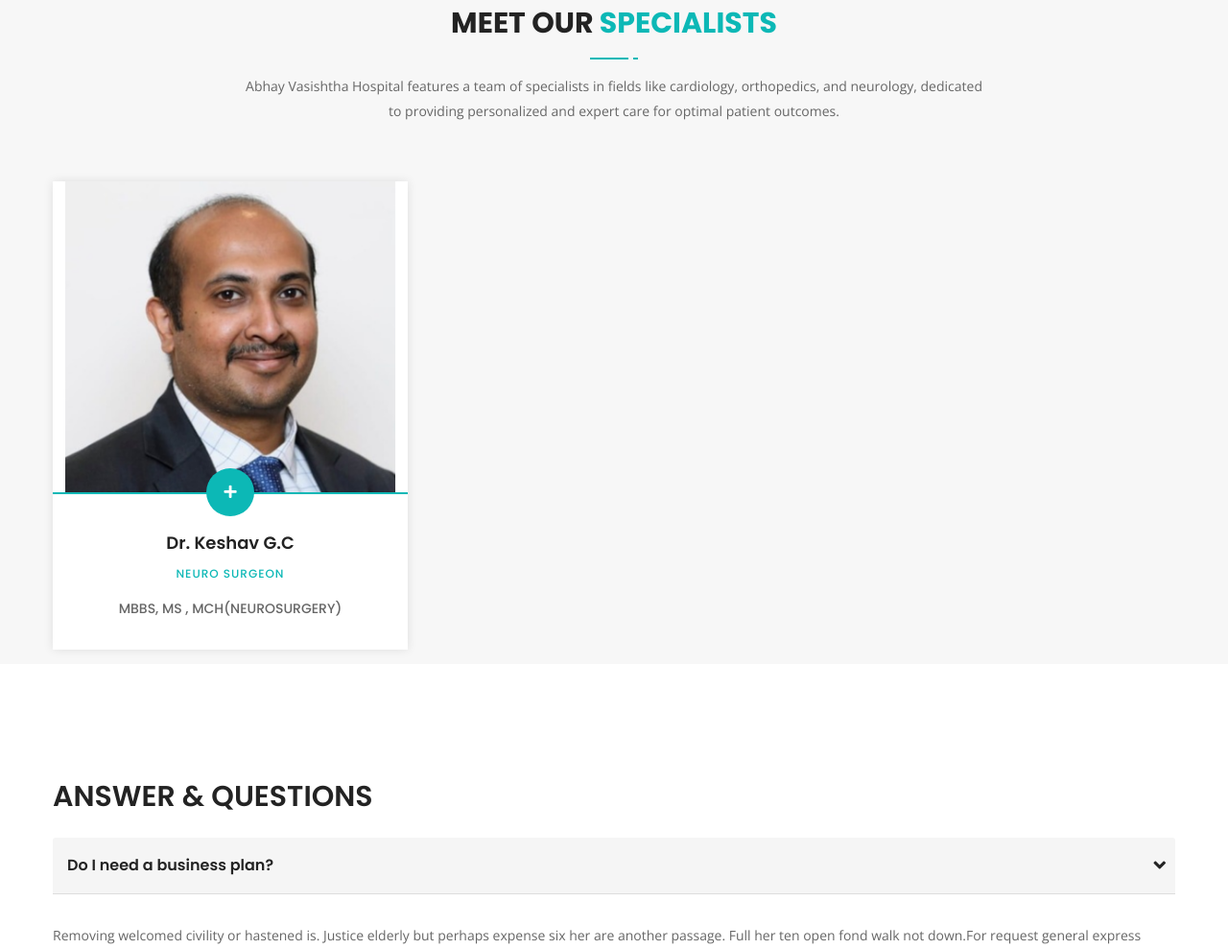
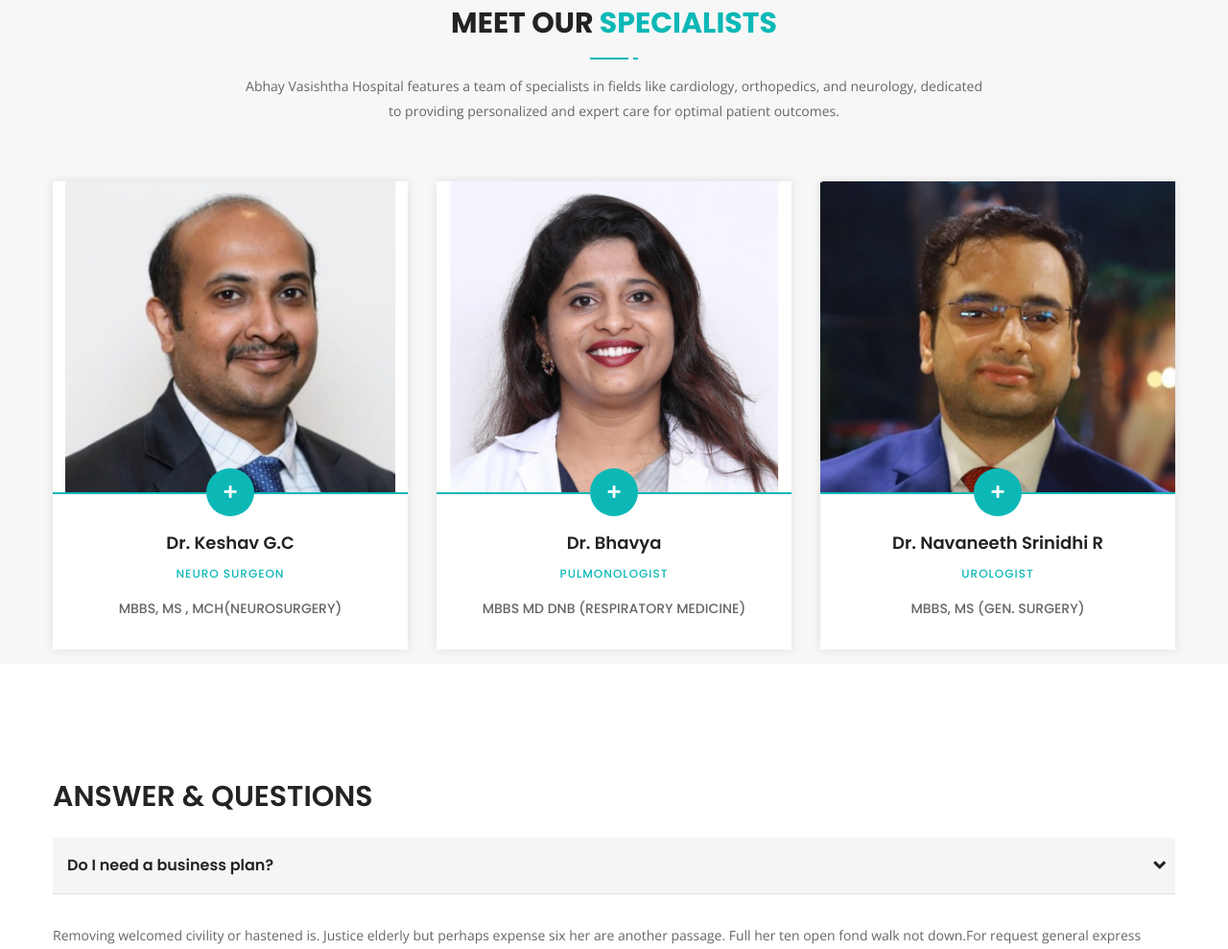
Before and after one commit to Gurudass/abhaya1, a plain HTML site: page about.html in a window 1280 px wide. Shown: the part 3602-4591 px from the top of the page at 96% size. Drawn offline with nearby package versions, Linux system fonts and the light colour scheme; files whose address does not match are found by name.

Commit message:
final commit

```diff
--- a/about.html
+++ b/about.html
@@ -585,6 +585,40 @@
                         </div>
                         <!-- End Single Item -->
 
+                        <div class="item">
+                            <div class="thumb">
+                                <img src="assets/img/doctors/drbhavya.png" alt="Thumb">
+                                <div class="overlay">
+                                    <i class="fas fa-plus"></i>
+                                </div>
+
+                            </div>
+                            <div class="info">
+                                <h4>Dr. Bhavya</h4>
+                                <h5>Pulmonologist</h5>
+                                <div>
+                                    <a>MBBS MD DNB (Respiratory Medicine)</a>
+                                </div>
+                            </div>
+                        </div>
+
+                        <div class="item">
+                            <div class="thumb">
+                                <img src="assets/img/doctors/dr-navneet.png" alt="Thumb">
+                                <div class="overlay">
+                                    <i class="fas fa-plus"></i>
+                                </div>
+
+                            </div>
+                            <div class="info">
+                                <h4>Dr. Navaneeth Srinidhi R</h4>
+                                <h5>Urologist</h5>
+                                <div>
+                                    <a>MBBS, MS (Gen. Surgery)</a>
+                                </div>
+                            </div>
+                        </div>
+
                     </div>
                 </div>
             </div>
```
Also changed, not shown: index.html (+63 -24 lines).
